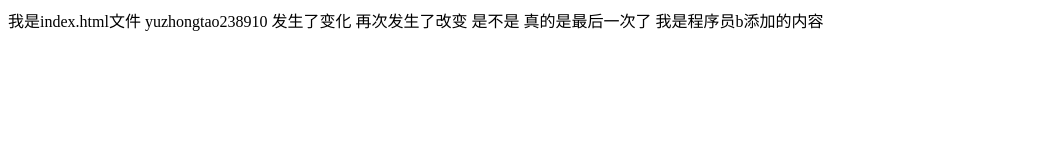
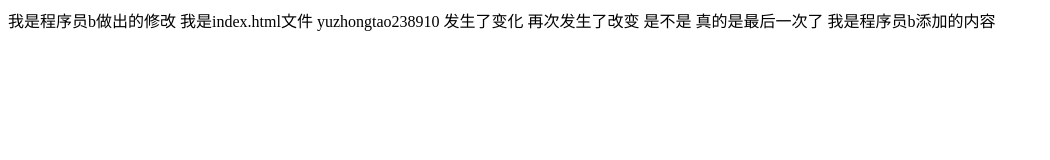
Before and after one commit to yuzhongtao/git-demo, a plain HTML site: page index.html in a window 1280 px wide. Shown: the whole page, without its empty margins (0-1050 px from the left). Drawn offline with Linux system fonts and the light colour scheme.

Commit message:
程序员b修改了index.html文件

```diff
--- a/index.html
+++ b/index.html
@@ -4,6 +4,7 @@
 	<title></title>
 </head>
 <body>
+	我是程序员b做出的修改
 	我是index.html文件
 	yuzhongtao238910
 
```
